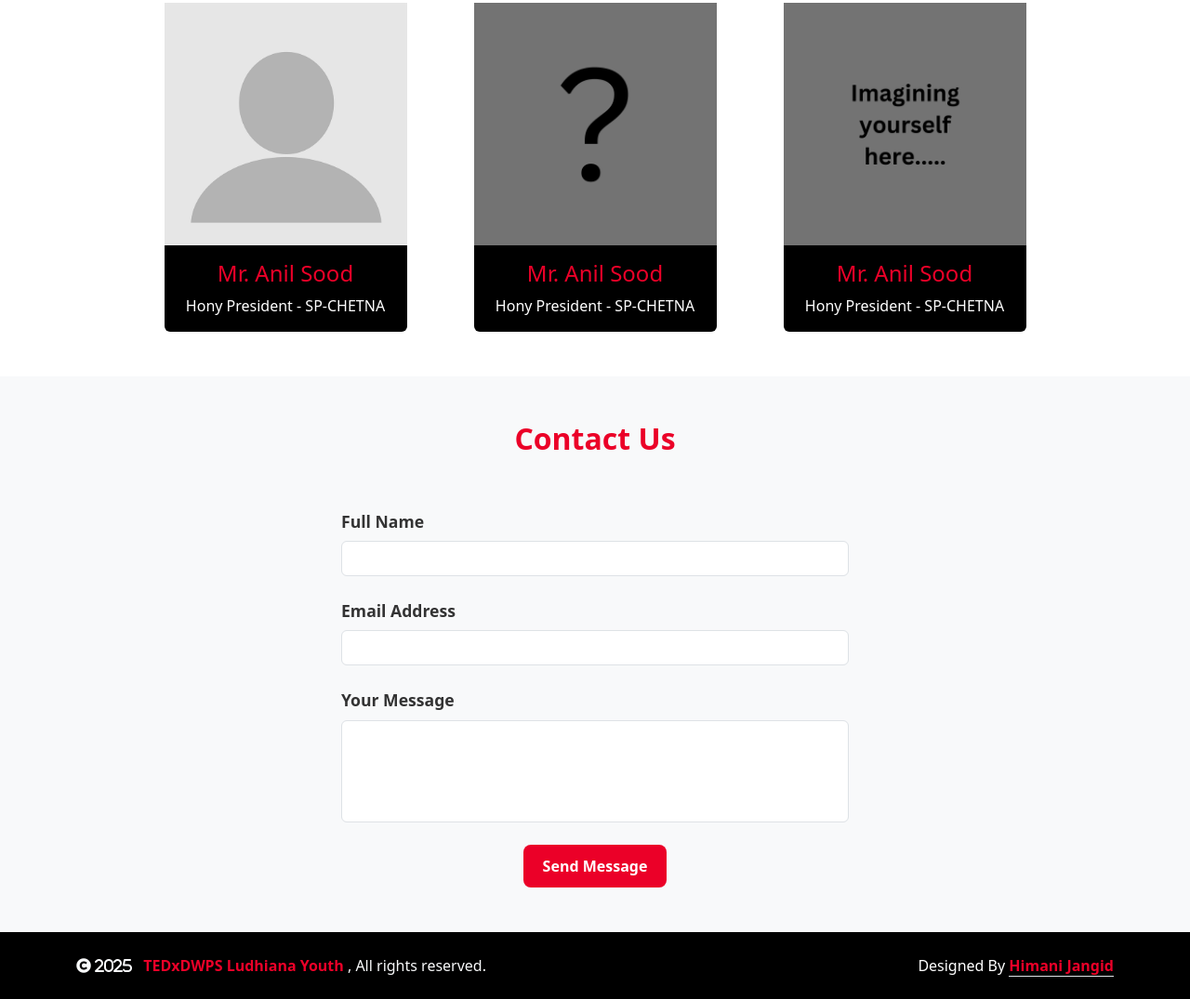
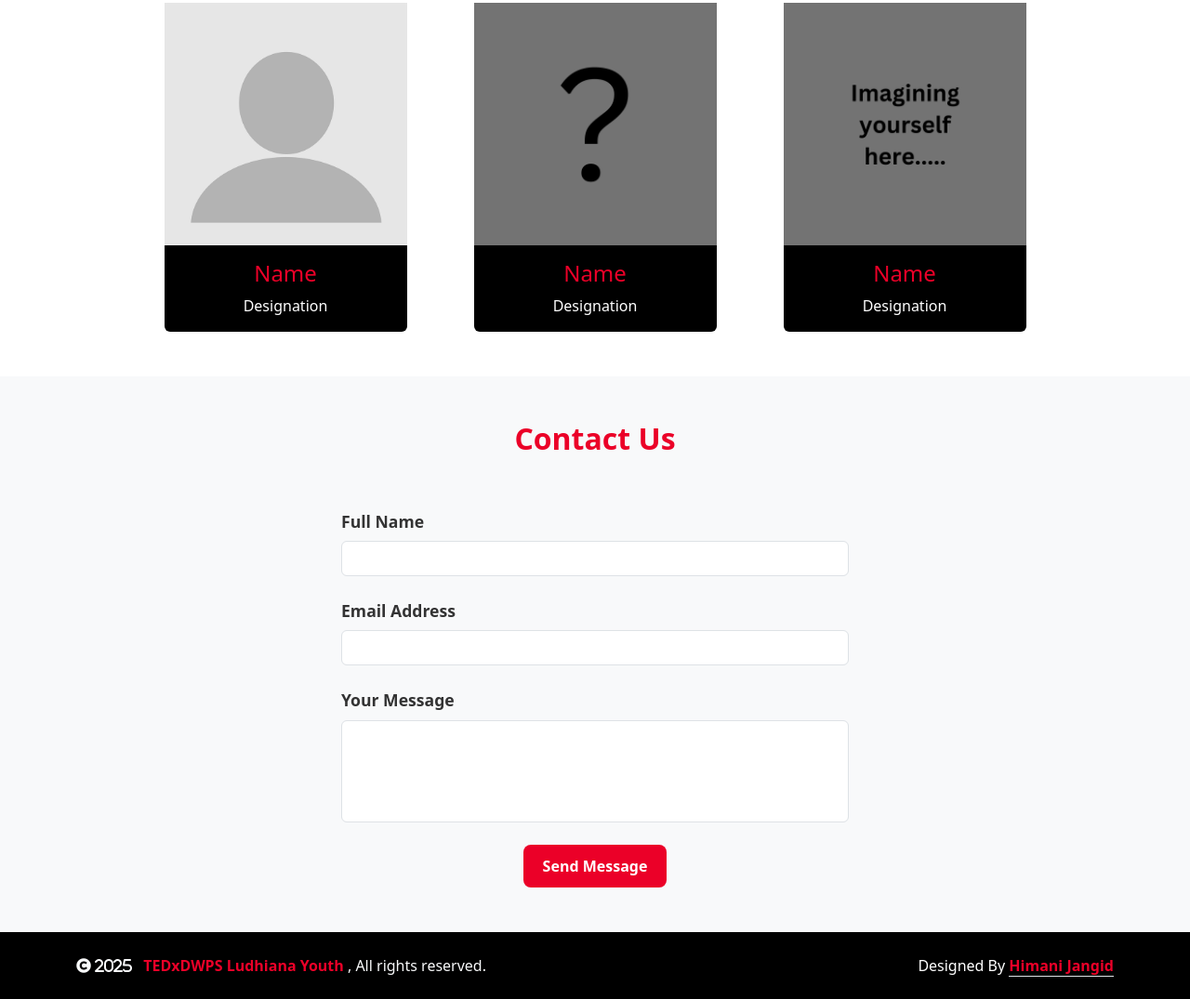
Before and after one commit to himanijangid07/tedx-dwps-ludhiana-youth, a plain HTML site: page index.html in a window 1280 px wide. Shown: the part 1825-2900 px from the top of the page at 93% size. Drawn offline with nearby package versions, Linux system fonts and the light colour scheme; a web font is replaced by a local one.

Commit message:
minor change

```diff
--- a/index.html
+++ b/index.html
@@ -145,8 +145,8 @@
                         <img src="images/profile.webp" alt="Speaker 1" class="bw-to-color">
                     </div>
                     <div class="team-content text-center py-3 rounded-bottom">
-                        <h4>Mr. Anil Sood</h4>
-                        <p class="text-white mb-0">Hony President - SP-CHETNA</p>
+                        <h4>Name</h4>
+                        <p class="text-white mb-0">Designation</p>
                     </div>
                 </div>
                 <div class="col-lg-3 col-sm-12 col-md-6">
@@ -154,8 +154,8 @@
                         <img src="images/11.png" alt="Speaker 2" class="bw-to-color">
                     </div>
                     <div class="team-content text-center py-3 rounded-bottom">
-                        <h4>Mr. Anil Sood</h4>
-                        <p class="text-white mb-0">Hony President - SP-CHETNA</p>
+                        <h4>Name</h4>
+                        <p class="text-white mb-0">Designation</p>
                     </div>
                 </div>
                 <div class="col-lg-3 col-sm-12 col-md-6">
@@ -163,8 +163,8 @@
                         <img src="images/12.png" alt="Speaker 3" class="bw-to-color">
                     </div>
                     <div class="team-content text-center py-3 rounded-bottom">
-                        <h4>Mr. Anil Sood</h4>
-                        <p class="text-white mb-0">Hony President - SP-CHETNA</p>
+                        <h4>Name</h4>
+                        <p class="text-white mb-0">Designation</p>
                     </div>
                 </div>
             </div>
```
